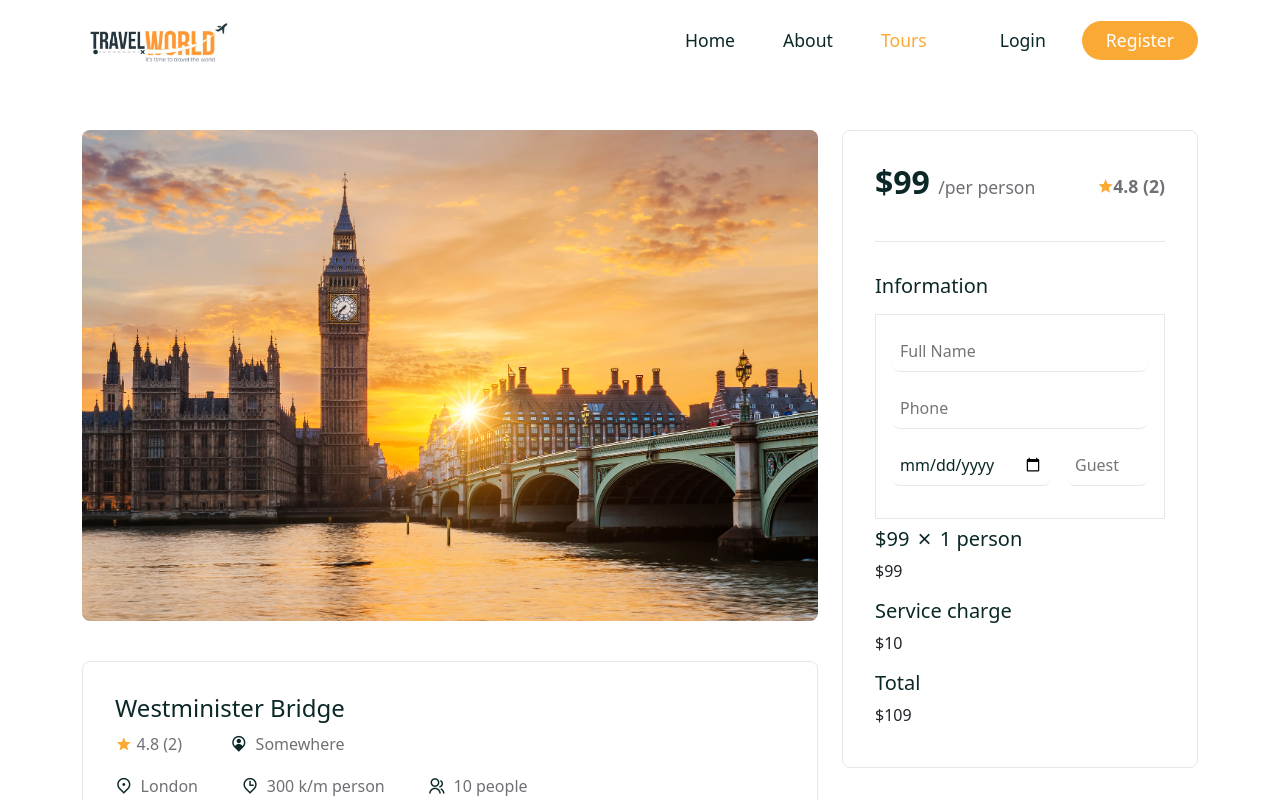
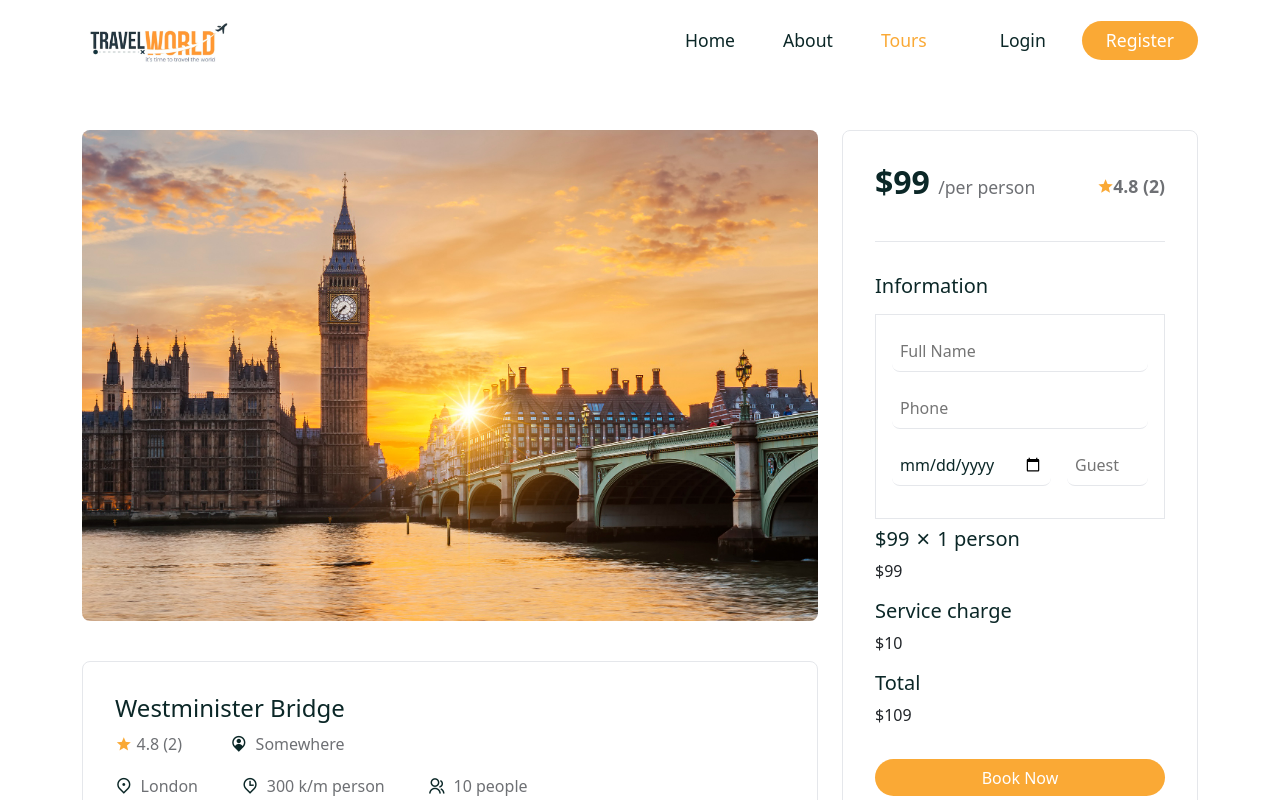
Before and after one commit to Felicien1992/Tour-full-project, a React (Create React App) app in the folder frontend/: page /tours/01 in a window 1280 px wide. Shown: the top 800 px of the page. Built offline with nearby package versions, Linux system fonts and the light colour scheme; a web font is replaced by a local one.

Commit message:
add button

```diff
--- a/frontend/src/components/Boobing/Booking.jsx
+++ b/frontend/src/components/Boobing/Booking.jsx
@@ -64,7 +64,7 @@ const Booking = ({ tour, avgRating }) => {
       <div className="booking__bottom">
         <ListGroup>
           <ListGroupItem className="border-0 px-0">
-            <h5>
+            <h5 className='d-flex align-items-center gap-1'>
               ${price} <i class="ri-close-line"></i> 1 person
             </h5>
             <span> ${price}</span>
@@ -75,13 +75,15 @@ const Booking = ({ tour, avgRating }) => {
             </h5>
             <span> $10</span>
           </ListGroupItem>
-          <ListGroupItem className="border-0 px-0">
+          <ListGroupItem className="border-0 px-0 total">
             <h5>
               Total
             </h5>
             <span> $109</span>
           </ListGroupItem>
         </ListGroup>
+
+        <Button className='btn primary__btn w-100 mt-4'>Book Now</Button>
       </div>
     </div>
   )
```
